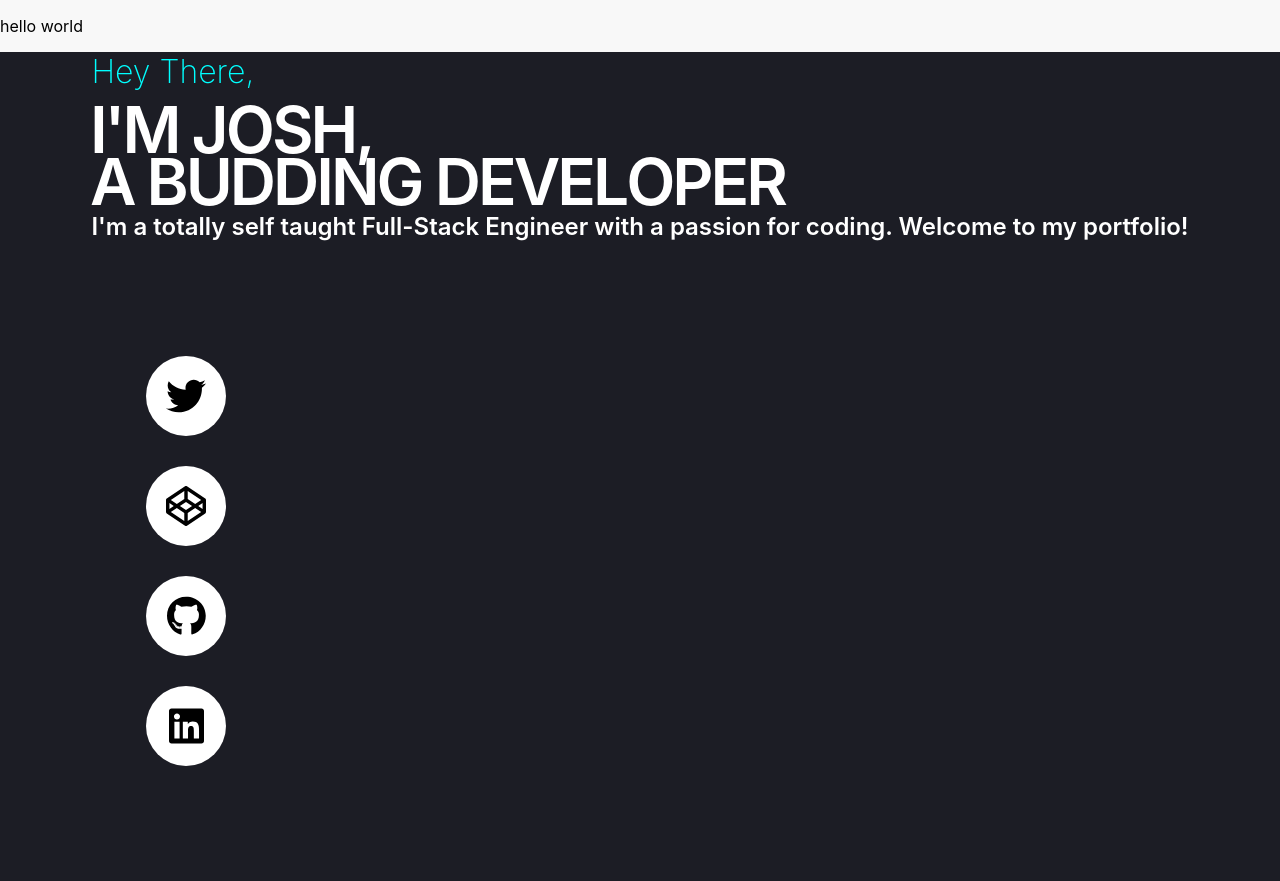
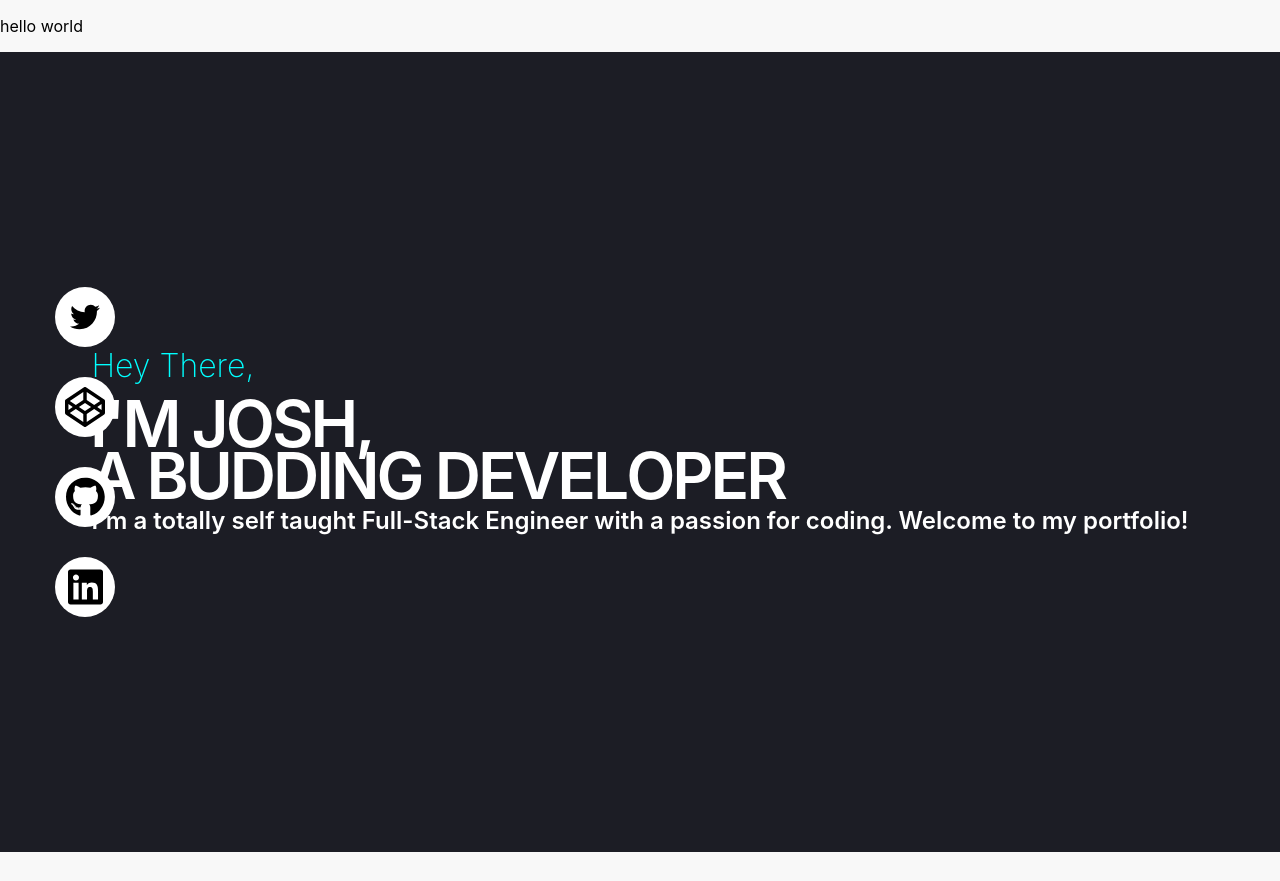
Before and after one commit to buzz1675/buzz1675.github.io, a React (Create React App) app: page / in a window 1280 px wide. After the commit the page ends 852 px from the top, so only its background shows below. Built offline with nearby package versions, Linux system fonts and the light colour scheme.

Commit message:
make contact links a component

```diff
--- /dev/null
+++ b/src/components/ContactLinks/ContactLinks.css
@@ -0,0 +1,88 @@
+body {
+    box-sizing: border-box;
+    overflow-x: hidden;
+    background: #f8f8f8;
+  }
+
+  .links-container {
+    width: 100%;
+    position: fixed;
+    margin: 100px auto;
+  }
+  .contact_icon{
+    height: 50%;
+    width: 50%;
+
+  }
+  .contact-links {
+    width: 100%;
+  text-align: center;
+
+  }
+
+  .contact-links > li {
+    display: flex;
+    padding: 15px;
+  }
+
+  .contact-links a {
+    position: relative;
+    text-decoration: none;
+    background: white;
+    display: block;
+    width: 60px;
+    height: 60px;
+    border-radius: 50%;
+  }
+
+  .contact-links a {
+    display: flex;
+    align-items: center;
+    justify-content: center;
+    font-size: 40px;
+    color: black;
+  }
+
+  .contact-links a:before {
+    content: "";
+    position: absolute;
+    top: 7%;
+    left: 7%;
+    width: 85%;
+    height: 85%;
+    opacity: 0.8;
+    border: 1px solid white;
+    border-radius: 50%;
+    transition: opacity 0.4s ease, transform 0.5s ease;
+  }
+
+  .contact-links a:hover:before {
+    opacity: 0;
+    transform: scale(1.6);
+  }
+
+  .contact-links a:focus {
+    opacity: 0.85;
+  }
+
+
+
+
+
+  @keyframes slide-icon {
+    49% {
+      transform: translateX(-80px);
+      opacity: 0;
+    }
+    50% {
+      transform: translateX(80px);
+    }
+    80% {
+      transform: translateX(0);
+      opacity: 1;
+    }
+  }
+
+  .slide-icon {
+    animation: slide-icon 0.5s cubic-bezier(0.694, 0.048, 0.335, 1.000) 0s;
+  }
--- /dev/null
+++ b/src/components/ContactLinks/ContactLinks.js
@@ -0,0 +1,68 @@
+import React from "react";
+import { FontAwesomeIcon } from "@fortawesome/react-fontawesome";
+import {
+  faTwitter,
+  faCodepen,
+  faGithub,
+  faLinkedin,
+} from "@fortawesome/free-brands-svg-icons";
+import './ContactLinks.css'
+
+const ContactLinks = (props) => {
+
+  const slideIcon = (element) => {
+    const icon = element.querySelector("svg");
+    // Add the slide-icon class when the mouse enters
+    if (icon) {
+      icon.classList.add("slide-icon");
+      setTimeout(() => {
+        icon.classList.remove("slide-icon");
+      }, 1000);
+    }
+  };
+
+  return (
+    <div className="links-container">
+      <ul className="contact-links">
+        <li>
+          <a
+            onMouseEnter={(e) => slideIcon(e.target)}
+            href="https://twitter.com/RiccardoZanutta"
+            target="_blank"
+          >
+            <FontAwesomeIcon className="contact_icon" icon={faTwitter} />
+          </a>
+        </li>
+        <li>
+          <a
+            onMouseEnter={(e) => slideIcon(e.target)}
+            href="https://codepen.io/rickzanutta/"
+            target="_blank"
+          >
+            <FontAwesomeIcon icon={faCodepen} />
+          </a>
+        </li>
+        <li>
+          <a
+            onMouseEnter={(e) => slideIcon(e.target)}
+            href="https://github.com/Riccardo-Zanutta"
+            target="_blank"
+          >
+            <FontAwesomeIcon icon={faGithub} />
+          </a>
+        </li>
+        <li>
+          <a
+            onMouseEnter={(e) => slideIcon(e.target)}
+            href="https://linkedin.com/in/riccardozanutta"
+            target="_blank"
+          >
+            <FontAwesomeIcon icon={faLinkedin} />
+          </a>
+        </li>
+      </ul>
+    </div>
+  );
+};
+
+export default ContactLinks;
--- a/src/routes/Home/Home.js
+++ b/src/routes/Home/Home.js
@@ -1,12 +1,6 @@
 import React, { useEffect } from "react";
 import "./Home.css";
-import { FontAwesomeIcon } from "@fortawesome/react-fontawesome";
-import {
-  faTwitter,
-  faCodepen,
-  faGithub,
-  faLinkedin,
-} from "@fortawesome/free-brands-svg-icons";
+import ContactLinks from "../../components/ContactLinks/ContactLinks";
 
 const Home = () => {
   const addRubberBandClass = (element) => {
@@ -14,17 +8,6 @@ const Home = () => {
     setTimeout(() => {
       element.classList.remove("rubberBand");
     }, 1000);
-  };
-
-  const slideIcon = (element) => {
-    const icon = element.querySelector("svg");
-    // Add the slide-icon class when the mouse enters
-    if (icon) {
-      icon.classList.add("slide-icon");
-      setTimeout(() => {
-        icon.classList.remove("slide-icon");
-      }, 1000);
-    }
   };
 
   return (
@@ -127,49 +110,9 @@ const Home = () => {
             I'm a totally self taught Full-Stack Engineer with a passion for
             coding. Welcome to my portfolio!
           </p>
-
-          <div className="links-container">
-            <ul className="contact-links">
-              <li>
-                <a
-                  onMouseEnter={(e) => slideIcon(e.target)}
-                  href="https://twitter.com/RiccardoZanutta"
-                  target="_blank"
-                >
-                  <FontAwesomeIcon className="contact_icon" icon={faTwitter} />
-                </a>
-              </li>
-              <li>
-                <a
-                  onMouseEnter={(e) => slideIcon(e.target)}
-                  href="https://codepen.io/rickzanutta/"
-                  target="_blank"
-                >
-                  <FontAwesomeIcon icon={faCodepen} />
-                </a>
-              </li>
-              <li>
-                <a
-                  onMouseEnter={(e) => slideIcon(e.target)}
-                  href="https://github.com/Riccardo-Zanutta"
-                  target="_blank"
-                >
-                  <FontAwesomeIcon icon={faGithub} />
-                </a>
-              </li>
-              <li>
-                <a
-                  onMouseEnter={(e) => slideIcon(e.target)}
-                  href="https://linkedin.com/in/riccardozanutta"
-                  target="_blank"
-                >
-                  <FontAwesomeIcon icon={faLinkedin} />
-                </a>
-              </li>
-            </ul>
-          </div>
         </div>
       </div>
+      <ContactLinks/>
     </div>
   );
 };
```
